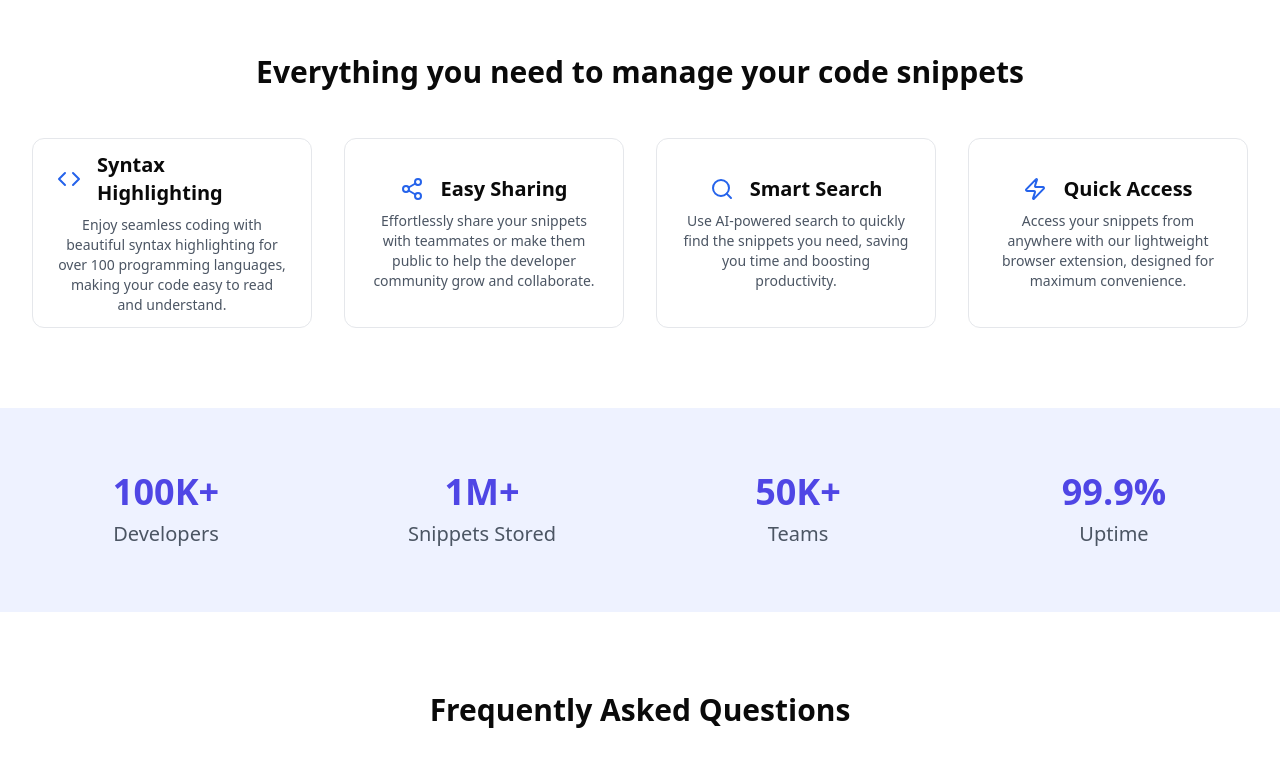
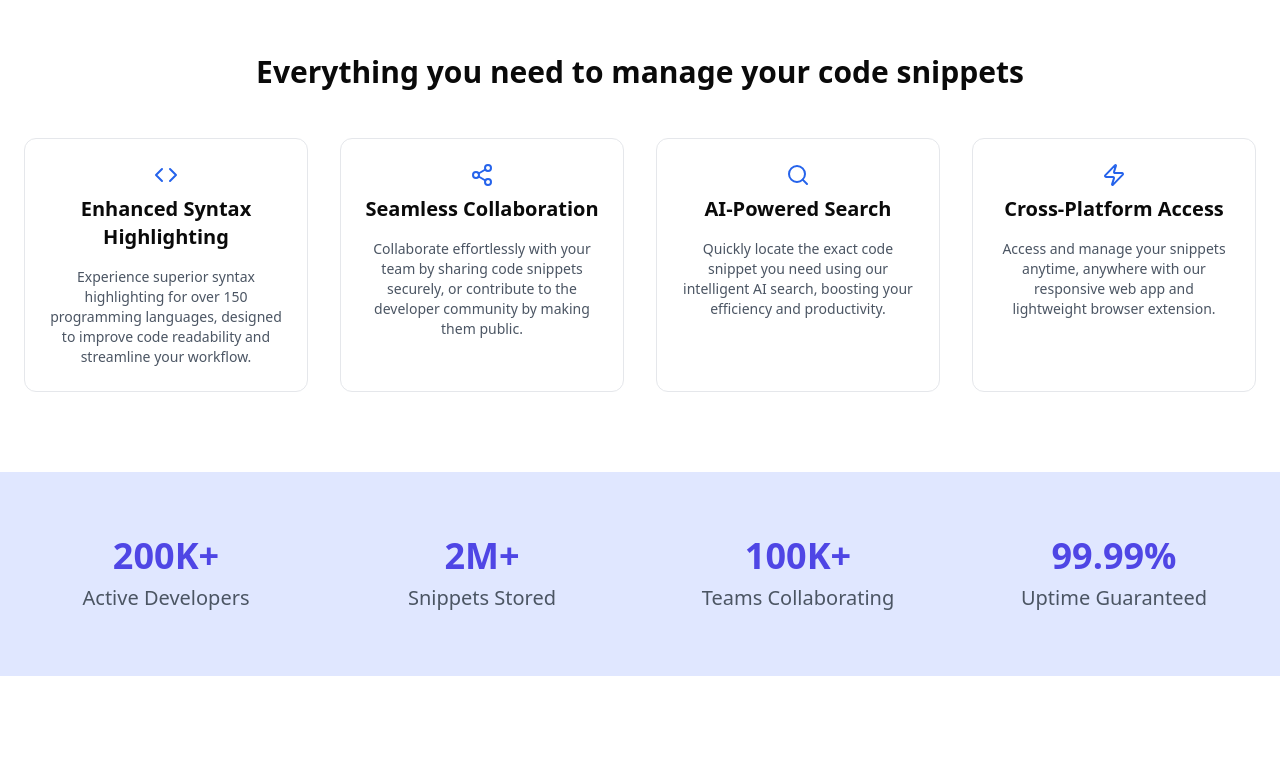
Before and after one commit to dhirajaryaa/Code-Clip-Frontend, a React (Vite) app: page / in a window 1280 px wide. Shown: the part 600-1360 px from the top of the page. Built offline with nearby package versions, Linux system fonts and the light colour scheme.

Commit message:
style: update favicon and code

```diff
--- a/index.html
+++ b/index.html
@@ -2,7 +2,7 @@
 <html lang="en">
   <head>
     <meta charset="UTF-8" />
-    <!-- <link rel="icon" type="image/svg+xml" href="/vite.svg" /> -->
+    <link rel="shortcut icon" href="/favicon.ico" type="image/x-icon" />
     <meta name="viewport" content="width=device-width, initial-scale=1.0" />
     <title>Code Clip - Store your code snippets</title>
   </head>
--- a/src/pages/LandingPage.jsx
+++ b/src/pages/LandingPage.jsx
@@ -6,55 +6,61 @@ import { Code2, Github, Twitter, Linkedin } from "lucide-react";
 const features = [
     {
         icon: <Code className="w-6 h-6 text-blue-600" />,
-        title: "Syntax Highlighting",
-        description: "Enjoy seamless coding with beautiful syntax highlighting for over 100 programming languages, making your code easy to read and understand."
+        title: "Enhanced Syntax Highlighting",
+        description: "Experience superior syntax highlighting for over 150 programming languages, designed to improve code readability and streamline your workflow."
     },
     {
         icon: <Share2 className="w-6 h-6 text-blue-600" />,
-        title: "Easy Sharing",
-        description: "Effortlessly share your snippets with teammates or make them public to help the developer community grow and collaborate."
+        title: "Seamless Collaboration",
+        description: "Collaborate effortlessly with your team by sharing code snippets securely, or contribute to the developer community by making them public."
     },
     {
         icon: <Search className="w-6 h-6 text-blue-600" />,
-        title: "Smart Search",
-        description: "Use AI-powered search to quickly find the snippets you need, saving you time and boosting productivity."
+        title: "AI-Powered Search",
+        description: "Quickly locate the exact code snippet you need using our intelligent AI search, boosting your efficiency and productivity."
     },
     {
         icon: <Zap className="w-6 h-6 text-blue-600" />,
-        title: "Quick Access",
-        description: "Access your snippets from anywhere with our lightweight browser extension, designed for maximum convenience."
+        title: "Cross-Platform Access",
+        description: "Access and manage your snippets anytime, anywhere with our responsive web app and lightweight browser extension."
     }
 ];
 
 const stats = [
-    { number: "100K+", label: "Developers" },
-    { number: "1M+", label: "Snippets Stored" },
-    { number: "50K+", label: "Teams" },
-    { number: "99.9%", label: "Uptime" }
+    { number: "200K+", label: "Active Developers" },
+    { number: "2M+", label: "Snippets Stored" },
+    { number: "100K+", label: "Teams Collaborating" },
+    { number: "99.99%", label: "Uptime Guaranteed" }
 ];
 
 const faqs = [
     {
         question: "How do I get started with CodeClip?",
         answer:
-            "Sign up for a free account and start storing your code snippets right away. Our intuitive interface makes it easy to organize and manage your code."
+            "Simply sign up for a free account and start saving your code snippets. Our intuitive dashboard makes managing your code effortless."
     },
     {
         question: "Can I share snippets with my team?",
         answer:
-            "Yes! CodeClip offers team collaboration features. You can share snippets privately with team members or make them public for the community."
+            "Absolutely! CodeClip enables secure snippet sharing with team members, with options for private or public visibility."
     },
     {
         question: "What programming languages are supported?",
         answer:
-            "We support over 100 programming languages with syntax highlighting, including JavaScript, Python, Ruby, Java, C++, and many more."
+            "CodeClip supports syntax highlighting for over 150 programming languages, including JavaScript, Python, Java, C++, Go, and many more."
     },
     {
-        question: "Is there a limit to how many snippets I can store?",
+        question: "Are there storage limitations?",
         answer:
-            "Free accounts can store up to 100 snippets. Premium accounts have unlimited storage and additional features."
+            "Free accounts can store up to 200 snippets, while premium accounts offer unlimited storage along with exclusive features like advanced analytics."
+    },
+    {
+        question: "Is my data secure?",
+        answer:
+            "Yes! We prioritize your data's security with end-to-end encryption and regular backups to ensure your snippets are always safe."
     }
-]
+];
+
 
 function LandingPage() {
     return (
@@ -88,13 +94,14 @@ function LandingPage() {
                     <h2 className="text-3xl font-bold text-center mb-12">
                         Everything you need to manage your code snippets
                     </h2>
-                    <div className="flex flex-wrap items-center justify-center gap-8">
+                    <div className="grid grid-cols-1 sm:grid-cols-2 md:grid-cols-4 gap-8">
                         {features.map((feature, index) => (
                             <article
                                 key={index}
-                                className="p-6 rounded-xl border border-gray-200 hover:border-indigo-200 transition cursor-pointer hover:bg-indigo-600/10 w-[280px] h-[190px] flex items-center justify-center flex-col"
+                                className="p-6 rounded-xl border border-gray-200 hover:border-indigo-200 transition cursor-pointer hover:bg-indigo-600/10 flex items-center justify-start flex-col text-center"
                             >
-                                <h3 className="text-xl font-semibold mb-2 flex items-center gap-4"><span>{feature.icon}</span>{feature.title}</h3>
+                                <div className="mb-2">{feature.icon}</div>
+                                <h3 className="text-xl font-semibold mb-4">{feature.title}</h3>
                                 <p className="text-gray-600 text-sm text-center">{feature.description}</p>
                             </article>
                         ))}
@@ -103,7 +110,7 @@ function LandingPage() {
             </section>
 
             {/* stats */}
-            <section className="bg-indigo-50 py-16">
+            <section className="bg-indigo-100 py-16">
                 <div className="max-w-7xl mx-auto px-6">
                     <div className="grid grid-cols-2 md:grid-cols-4 gap-8">
                         {stats.map((stat, index) => (
@@ -142,7 +149,7 @@ function LandingPage() {
             </section>
 
             {/* cta section */}
-            <section className="py-20 bg-indigo-600">
+            <section className="py-20 bg-indigo-600/90">
                 <div className="max-w-4xl mx-auto px-6 text-center">
                     <h2 className="text-3xl md:text-4xl font-bold text-white mb-6">
                         Ready to streamline your code management?
```
Also changed, not shown: 1 other file (tests, documents, lock files or other folders).
